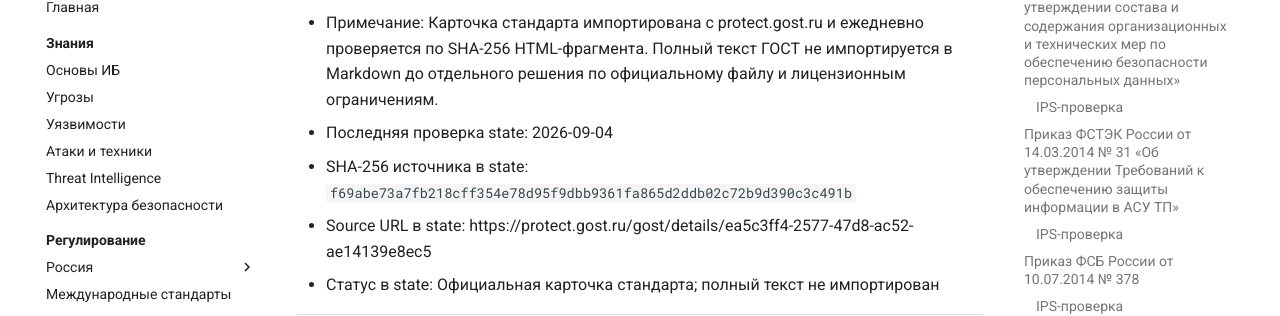
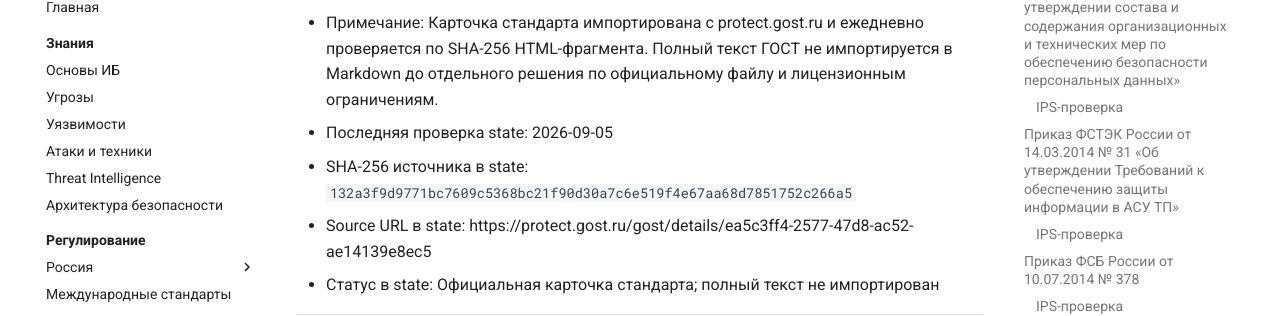
Before and after one commit to lexxand/base.cyberpractice, an MkDocs documentation site: the page built from docs/regulation/source-audits/latest.md, in a window 1280 px wide and 1400 px high, scrolled down 21099 px. Shown: the part 137-453 px from the top of the window. Built offline with MkDocs 1.6.1 and Material for MkDocs 9.7.7, drawn with Linux system fonts in a browser that asks for light colours; comment, search, counter and statistics services are not loaded; some of the changed text lies outside the part shown.

Commit message:
Update regulation documents

```diff
--- a/docs/regulation/source-audits/latest.md
+++ b/docs/regulation/source-audits/latest.md
@@ -25,7 +25,7 @@
 - Дата: 18.02.2013
 - Почему не full-text: импортирована официальная карточка/страница метаданных; полный текст документа в этом источнике не опубликован или требует отдельного официального источника
 - Примечание: IPS по дате/номеру не возвращает базовый приказ. БДУ ФСТЭК содержит официальную карточку и ссылку на страницу ФСТЭК, но не полный текст; из текущей среды fstec.ru не отвечает до таймаута.
-- Последняя проверка state: 2026-09-04
+- Последняя проверка state: 2026-09-05
 - SHA-256 источника в state: `f2c23305524846b1c8c054cd6985fbaff0f54a555542a569019ec31441c80859`
 - Source URL в state: https://bdu.fstec.ru/documents/20
 - Статус в state: Официальная карточка; полный текст не импортирован
@@ -53,7 +53,7 @@
 - Дата: 14.03.2014
 - Почему не full-text: импортирована официальная карточка/страница метаданных; полный текст документа в этом источнике не опубликован или требует отдельного официального источника
 - Примечание: IPS по дате/номеру не возвращает базовый приказ. БДУ ФСТЭК содержит официальную карточку и ссылку на страницу ФСТЭК, но не полный текст; из текущей среды fstec.ru не отвечает до таймаута.
-- Последняя проверка state: 2026-09-04
+- Последняя проверка state: 2026-09-05
 - SHA-256 источника в state: `bde7a02e6a9b5151785ae05dbd035d5f210283bb8f64c2ccbf1acc86d1763c97`
 - Source URL в state: https://bdu.fstec.ru/documents/25
 - Статус в state: Официальная карточка; полный текст не импортирован
@@ -81,7 +81,7 @@
 - Дата: 10.07.2014
 - Почему не full-text: импортирована официальная карточка/страница метаданных; полный текст документа в этом источнике не опубликован или требует отдельного официального источника
 - Примечание: Официальная статья ФСБ от 21.06.2016 содержит приказ № 378 в перечне действующих нормативно-методических документов. Полный текст приказа в статье не опубликован, поэтому страница не помечается как полный текст приказа.
-- Последняя проверка state: 2026-09-04
+- Последняя проверка state: 2026-09-05
 - SHA-256 источника в state: `7068967ea45bd56edf3eb3327f0187da727bb2c35feceb9241a00d945f8358b3`
 - Source URL в state: http://www.fsb.ru/fsb/science/single.htm!id%3D10437725%40fsbResearchart.html
 - Статус в state: Официальная карточка/статья ФСБ; полный текст приказа не импортирован
@@ -108,7 +108,7 @@
 - Дата: 05.02.2021
 - Почему не full-text: импортирована официальная карточка/страница метаданных; полный текст документа в этом источнике не опубликован или требует отдельного официального источника
 - Примечание: БДУ ФСТЭК содержит официальную карточку и ссылку на страницу ФСТЭК, но не полный текст; из текущей среды fstec.ru не отвечает до таймаута.
-- Последняя проверка state: 2026-09-04
+- Последняя проверка state: 2026-09-05
 - SHA-256 источника в state: `612878f7868ab38429458fafb7932e9a74ccde5c9c2b0273f675f99b56e6cdd4`
 - Source URL в state: https://bdu.fstec.ru/documents/18
 - Статус в state: Официальная карточка; полный текст не импортирован
@@ -134,7 +134,7 @@
 - Дата: 25.11.2025
 - Почему не full-text: есть официальные ссылки-кандидаты, но полный официальный источник пока не получен и не захэширован
 - Примечание: Нужна официальная страница/файл ФСТЭК для полного импорта. Из текущей среды fstec.ru не отвечает до TCP/HTTPS timeout; вторичные источники не используются.
-- Последняя проверка state: 2026-09-04
+- Последняя проверка state: 2026-09-05
 - Статус в state: Требует проверки
 
 | Ссылка | Результат | Детали |
@@ -157,7 +157,7 @@
 - Дата: 12.05.2026
 - Почему не full-text: есть официальные ссылки-кандидаты, но полный официальный источник пока не получен и не захэширован
 - Примечание: Нужна официальная страница/файл ФСТЭК для полного импорта. Из текущей среды fstec.ru не отвечает до TCP/HTTPS timeout; вторичные источники не используются.
-- Последняя проверка state: 2026-09-04
+- Последняя проверка state: 2026-09-05
 - Статус в state: Требует проверки
 
 | Ссылка | Результат | Детали |
@@ -180,7 +180,7 @@
 - Дата: 05.09.2013
 - Почему не full-text: есть официальные ссылки-кандидаты, но полный официальный источник пока не получен и не захэширован
 - Примечание: IPS по дате/номеру не возвращает приказ № 996. Документ исторический: требования обезличивания заменены приказом Роскомнадзора № 140 от 19.06.2025. Официальный поисковый индекс показывает региональную страницу Роскомнадзора с записью о приказе № 996 и регистрацией Минюста № 29935, но из текущей среды rkn.gov.ru/digital.gov.ru не отвечают до TCP/HTTPS timeout; вторичные источники не используются.
-- Последняя проверка state: 2026-09-04
+- Последняя проверка state: 2026-09-05
 - Статус в state: Исторический документ; требуется проверка замещения приказом № 140
 
 | Ссылка | Результат | Детали |
@@ -208,7 +208,7 @@
 - Дата: 22.01.2025
 - Почему не full-text: зафиксирован официальный файл и его SHA-256; полный текст файла не извлекается в Markdown до добавления отдельного repeatable extractor
 - Примечание: Официальный источник cbr.ru отдает документ как PDF. Файл фиксируется по SHA-256 и проверяется ежедневно; текст PDF в Markdown не извлекается.
-- Последняя проверка state: 2026-09-04
+- Последняя проверка state: 2026-09-05
 - SHA-256 источника в state: `ba8dfe621ce781ac447d2aa3f2aae6dd25ca117901c6191a11365983d8e23e02`
 - Source URL в state: https://www.cbr.ru/crosscut/lawacts/file/9945
 - Content-Type файла в state: `application/pdf`
@@ -237,7 +237,7 @@
 - Дата: 17.04.2019
 - Почему не full-text: зафиксирован официальный файл и его SHA-256; полный текст файла не извлекается в Markdown до добавления отдельного repeatable extractor
 - Примечание: Официальный источник cbr.ru отдает документ как PDF. Файл фиксируется по SHA-256 и проверяется ежедневно; текст PDF в Markdown не извлекается.
-- Последняя проверка state: 2026-09-04
+- Последняя проверка state: 2026-09-05
 - SHA-256 источника в state: `1f719f7da5b64a8d4848b08b5d3212e9a472658d8d437484bf80d4ccecdb987e`
 - Source URL в state: https://www.cbr.ru/ref/analytics/na_vr/file/812
 - Content-Type файла в state: `application/pdf`
@@ -265,7 +265,7 @@
 - Дата: 30.01.2025
 - Почему не full-text: зафиксирован официальный файл и его SHA-256; полный текст файла не извлекается в Markdown до добавления отдельного repeatable extractor
 - Примечание: Поиск Банка России возвращает № 851-П от 30.01.2025. Официальный источник cbr.ru отдает документ как PDF. Файл фиксируется по SHA-256 и проверяется ежедневно; текст PDF в Markdown не извлекается.
-- Последняя проверка state: 2026-09-04
+- Последняя проверка state: 2026-09-05
 - SHA-256 источника в state: `e1f634070c57c71dd85f550466d35fed608f48886c5710b8566811c4425b0cbd`
 - Source URL в state: https://www.cbr.ru/ref/analytics/na_vr/file/6262
 - Content-Type файла в state: `application/pdf`
@@ -293,7 +293,7 @@
 - Дата: 24.10.2024
 - Почему не full-text: импортирована официальная карточка/страница метаданных; полный текст документа в этом источнике не опубликован или требует отдельного официального источника
 - Примечание: Карточка стандарта импортирована с protect.gost.ru и ежедневно проверяется по SHA-256 HTML-фрагмента. Полный текст ГОСТ не импортируется в Markdown до отдельного решения по официальному файлу и лицензионным ограничениям.
-- Последняя проверка state: 2026-09-04
+- Последняя проверка state: 2026-09-05
 - SHA-256 источника в state: `840872e804c1e9ad1e963dff5cb05b7210a419bb9f4177edfc6fb975b5b9ee02`
 - Source URL в state: https://protect.gost.ru/gost/details/f3818925-a96f-4f55-96e9-46b44720ee64
 - Статус в state: Официальная карточка стандарта; полный текст не импортирован
@@ -319,7 +319,7 @@
 - Дата: 2021
 - Почему не full-text: импортирована официальная карточка/страница метаданных; полный текст документа в этом источнике не опубликован или требует отдельного официального источника
 - Примечание: Карточка стандарта импортирована с protect.gost.ru и ежедневно проверяется по SHA-256 HTML-фрагмента. Полный текст ГОСТ не импортируется в Markdown до отдельного решения по официальному файлу и лицензионным ограничениям.
-- Последняя проверка state: 2026-09-04
+- Последняя проверка state: 2026-09-05
 - SHA-256 источника в state: `cc2ca816e54097b952e1cc4b86a9f1675af7e1bb64b4eb9817c10fc6468231a1`
 - Source URL в state: https://protect.gost.ru/gost/details/c584277d-3b7d-4459-96bb-f6441a0ecc98
 - Статус в state: Официальная карточка стандарта; полный текст не импортирован
@@ -345,7 +345,7 @@
 - Дата: 2022
 - Почему не full-text: импортирована официальная карточка/страница метаданных; полный текст документа в этом источнике не опубликован или требует отдельного официального источника
 - Примечание: Карточка стандарта импортирована с protect.gost.ru и ежедневно проверяется по SHA-256 HTML-фрагмента. Полный текст ГОСТ не импортируется в Markdown до отдельного решения по официальному файлу и лицензионным ограничениям.
-- Последняя проверка state: 2026-09-04
+- Последняя проверка state: 2026-09-05
 - SHA-256 источника в state: `72fd2926b33965cd673271492e9c1b2318466b8eb76d8cec41939c28fed5e73e`
 - Source URL в state: https://protect.gost.ru/gost/details/d5008460-671b-4563-9388-d1d0f9ecdbbf
 - Статус в state: Официальная карточка стандарта; полный текст не импортирован
@@ -371,7 +371,7 @@
 - Дата: 2022
 - Почему не full-text: импортирована официальная карточка/страница метаданных; полный текст документа в этом источнике не опубликован или требует отдельного официального источника
 - Примечание: Карточка стандарта импортирована с protect.gost.ru и ежедневно проверяется по SHA-256 HTML-фрагмента. Полный текст ГОСТ не импортируется в Markdown до отдельного решения по официальному файлу и лицензионным ограничениям.
-- Последняя проверка state: 2026-09-04
+- Последняя проверка state: 2026-09-05
 - SHA-256 источника в state: `4af1459b3c21c8f6038c87b88c4730ca364359198f27f41fe23a66157b4da5bf`
 - Source URL в state: https://protect.gost.ru/gost/details/3dcc47c2-d28d-4a0d-a7cc-6f4ad8609b7c
 - Статус в state: Официальная карточка стандарта; полный текст не импортирован
@@ -397,7 +397,7 @@
 - Дата: 2022
 - Почему не full-text: импортирована официальная карточка/страница метаданных; полный текст документа в этом источнике не опубликован или требует отдельного официального источника
 - Примечание: Карточка стандарта импортирована с protect.gost.ru и ежедневно проверяется по SHA-256 HTML-фрагмента. Полный текст ГОСТ не импортируется в Markdown до отдельного решения по официальному файлу и лицензионным ограничениям.
-- Последняя проверка state: 2026-09-04
+- Последняя проверка state: 2026-09-05
 - SHA-256 источника в state: `b12d33693a55f971990884d5b4e4d7a0bebbf690e23bfcc7e7f2df4d515ddaee`
 - Source URL в state: https://protect.gost.ru/gost/details/45281d05-ebb9-4819-ae17-f8efa45b69fa
 - Статус в state: Официальная карточка стандарта; полный текст не импортирован
@@ -423,7 +423,7 @@
 - Дата: 2022
 - Почему не full-text: импортирована официальная карточка/страница метаданных; полный текст документа в этом источнике не опубликован или требует отдельного официального источника
 - Примечание: Карточка стандарта импортирована с protect.gost.ru и ежедневно проверяется по SHA-256 HTML-фрагмента. Полный текст ГОСТ не импортируется в Markdown до отдельного решения по официальному файлу и лицензионным ограничениям.
-- Последняя проверка state: 2026-09-04
+- Последняя проверка state: 2026-09-05
 - SHA-256 источника в state: `39290405e945f0693cedfa4c679093470021663af33da8bbad4d62ebeb21db85`
 - Source URL в state: https://protect.gost.ru/gost/details/5eb2da92-c6e0-46ef-b260-051a7b6daf09
 - Статус в state: Официальная карточка стандарта; полный текст не импортирован
@@ -449,7 +449,7 @@
 - Дата: 2024
 - Почему не full-text: импортирована официальная карточка/страница метаданных; полный текст документа в этом источнике не опубликован или требует отдельного официального источника
 - Примечание: Карточка стандарта импортирована с protect.gost.ru и ежедневно проверяется по SHA-256 HTML-фрагмента. Полный текст ГОСТ не импортируется в Markdown до отдельного решения по официальному файлу и лицензионным ограничениям.
-- Последняя проверка state: 2026-09-04
+- Последняя проверка state: 2026-09-05
 - SHA-256 источника в state: `bce1ad2cfd506c58f92b92ac9c9b728680e299d899b9f5c8a54813c1a3f9f1e2`
 - Source URL в state: https://protect.gost.ru/gost/details/01dbad89-c066-4afe-887d-19e66b116949
 - Статус в state: Официальная карточка стандарта; полный текст не импортирован
@@ -475,7 +475,7 @@
 - Дата: 28.01.2014
 - Почему не full-text: импортирована официальная карточка/страница метаданных; полный текст документа в этом источнике не опубликован или требует отдельного официального источника
 - Примечание: Карточка стандарта импортирована с protect.gost.ru и ежедневно проверяется по SHA-256 HTML-фрагмента. Полный текст ГОСТ не импортируется в Markdown до отдельного решения по официальному файлу и лицензионным ограничениям.
-- Последняя проверка state: 2026-09-04
+- Последняя проверка state: 2026-09-05
 - SHA-256 источника в state: `b33c0fae254f23702bf89420ae39869a624648380c847d1ff751aa7188f041f2`
 - Source URL в state: https://protect.gost.ru/gost/details/833cf1bb-c3db-4a87-a37e-3b513c006ed6
 - Статус в state: Официальная карточка стандарта; полный текст не импортирован
@@ -501,8 +501,8 @@
 - Дата: 2018
 - Почему не full-text: импортирована официальная карточка/страница метаданных; полный текст документа в этом источнике не опубликован или требует отдельного официального источника
 - Примечание: Карточка стандарта импортирована с protect.gost.ru и ежедневно проверяется по SHA-256 HTML-фрагмента. Полный текст ГОСТ не импортируется в Markdown до отдельного решения по официальному файлу и лицензионным ограничениям.
-- Последняя проверка state: 2026-09-04
-- SHA-256 источника в state: `f69abe73a7fb218cff354e78d95f9dbb9361fa865d2ddb02c72b9d390c3c491b`
+- Последняя проверка state: 2026-09-05
+- SHA-256 источника в state: `132a3f9d9771bc7609c5368bc21f90d30a7c6e519f4e67aa68d7851752c266a5`
 - Source URL в state: https://protect.gost.ru/gost/details/ea5c3ff4-2577-47d8-ac52-ae14139e8ec5
 - Статус в state: Официальная карточка стандарта; полный текст не импортирован
 
@@ -527,7 +527,7 @@
 - Дата: 2018
 - Почему не full-text: импортирована официальная карточка/страница метаданных; полный текст документа в этом источнике не опубликован или требует отдельного официального источника
 - Примечание: Карточка стандарта импортирована с protect.gost.ru и ежедневно проверяется по SHA-256 HTML-фрагмента. Полный текст ГОСТ не импортируется в Markdown до отдельного решения по официальному файлу и лицензионным ограничениям.
-- Последняя проверка state: 2026-09-04
+- Последняя проверка state: 2026-09-05
 - SHA-256 источника в state: `1425ac0b15818c249d4dcf0aa13cb74bad6efdde76eac42d6757216eee84497b`
 - Source URL в state: https://protect.gost.ru/gost/details/52ca9e86-3363-496b-a822-992c5e2623d3
 - Статус в state: Официальная карточка стандарта; полный текст не импортирован
@@ -553,7 +553,7 @@
 - Дата: 09.06.2012
 - Почему не full-text: зафиксирован официальный файл и его SHA-256; полный текст файла не извлекается в Markdown до добавления отдельного repeatable extractor
 - Примечание: На cbr.ru есть HTML-страница 382-П, но ссылка полного документа внутри страницы ведет на PDF. Файл фиксируется по SHA-256 и проверяется ежедневно; текст PDF в Markdown не извлекается.
-- Последняя проверка state: 2026-09-04
+- Последняя проверка state: 2026-09-05
 - SHA-256 источника в state: `5f301e0d732549321d10eba4e9cf50208002731f8d2afba280b7587621b3a7b9`
 - Source URL в state: https://www.cbr.ru/Queries/UniDbQuery/File/85920?fileId=-1&scope=1350
 - Content-Type файла в state: `application/pdf`
@@ -582,7 +582,7 @@
 - Дата: 20.04.2021
 - Почему не full-text: зафиксирован официальный файл и его SHA-256; полный текст файла не извлекается в Markdown до добавления отдельного repeatable extractor
 - Примечание: Официальный источник cbr.ru отдает документ как PDF. Файл фиксируется по SHA-256 и проверяется ежедневно; текст PDF в Markdown не извлекается.
-- Последняя проверка state: 2026-09-04
+- Последняя проверка state: 2026-09-05
 - SHA-256 источника в state: `20a6eb9af75885c1821d30ba147950761c1e92c67107bb09614a6fa9f1269e6c`
 - Source URL в state: https://www.cbr.ru/ref/analytics/na_vr/file/2334
 - Content-Type файла в state: `application/pdf`
```
